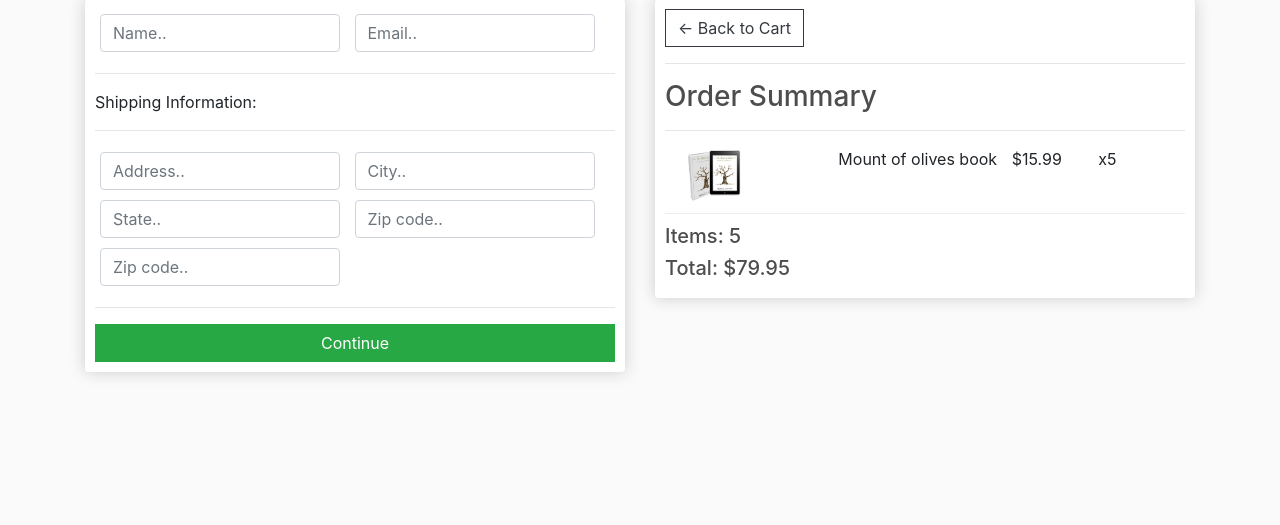
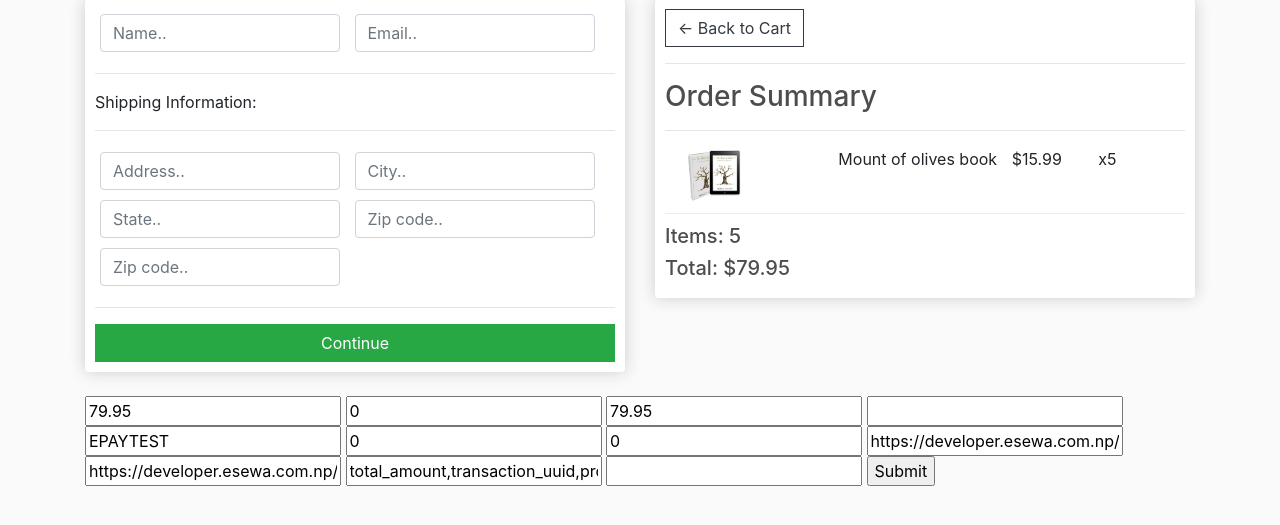
Before and after one commit to AashishAdhikari27/ecommerce_django, a Django app: template ecommerce/store/templates/store/checkout.html in a window 1280 px wide. Shown: the part 116-641 px from the top of the page. Run offline with Django 5.2, Linux system fonts and the light colour scheme; the template is opened without the code that fills it: values that come from a table or form of the project are taken from there, others are empty; data comes from the database, SQL or seed files in the repository; both versions use the stored data as it was after the commit.

Commit message:
esewa payment integration

```diff
--- a/ecommerce/store/templates/store/checkout.html
+++ b/ecommerce/store/templates/store/checkout.html
@@ -343,22 +343,22 @@
 
 
 <div class="esewa-form">
-    <form id= "esewa-form"action="http://rc-epay.esewa.com.np/api/epay/main/v2/form" method="POST">
-        <input type="hidden" id="amount" name="amount" value="${{order.get_cart_total|floatformat:2}}" required>
-        <input type="hidden" id="tax_amount" name="tax_amount" value="0" required>
-        <input type="hidden" id="total_amount" name="total_amount" value="${{order.get_cart_total|floatformat:2}}" required>
-        <input type="hidden" id="transaction_uuid" name="transaction_uuid" value = "{{uuid}}" required>
-        <input type="hidden" id="product_code" name="product_code" value="EPAYTEST" required>
-        <input type="hidden" id="product_service_charge" name="product_service_charge" value="0" required>
-        <input type="hidden" id="product_delivery_charge" name="product_delivery_charge" value="0" required>
-        <input type="hidden" id="success_url" name="success_url" value="https://esewa.com.np" required>
-        <input type="hidden" id="failure_url" name="failure_url" value="https://google.com" required>
-       <input type="hidden" id="signed_field_names" name="signed_field_names"
+    <form id= "esewa-form"action="https://rc-epay.esewa.com.np/api/epay/main/v2/form" method="POST">
+        <input type="text" id="amount" name="amount" value="{{order.get_cart_total|floatformat:2}}" required>
+        <input type="text" id="tax_amount" name="tax_amount" value="0" required>
+        <input type="text" id="total_amount" name="total_amount" value="{{order.get_cart_total|floatformat:2}}" required>
+        <input type="text" id="transaction_uuid" name="transaction_uuid" value = "{{uuid}}" required>
+        <input type="text" id="product_code" name="product_code" value="EPAYTEST" required>
+        <input type="text" id="product_service_charge" name="product_service_charge" value="0" required>
+        <input type="text" id="product_delivery_charge" name="product_delivery_charge" value="0" required>
+        <input type="text" id="success_url" name="success_url" value="https://developer.esewa.com.np/success" required>
+        <input type="text" id="failure_url" name="failure_url" value="https://developer.esewa.com.np/failure" required>
+       <input type="text" id="signed_field_names" name="signed_field_names"
         value="total_amount,transaction_uuid,product_code" required>
-      <input type="hidden" id="signature" name="signature" value="{{signature}}" required>
+      <input type="text" id="signature" name="signature" value="{{signature}}" required>
+      <input value="Submit" type="submit">
   </div>
 
-<!--
 
 
 <script>
@@ -374,7 +374,7 @@
       paymentSection.style.display = 'none';
     }
   });
-</script> -->
+</script>
 
 
 {% endblock content %}
```
Also changed, not shown: ecommerce/store/views.py (+23 -20 lines), ecommerce/db.sqlite3.
